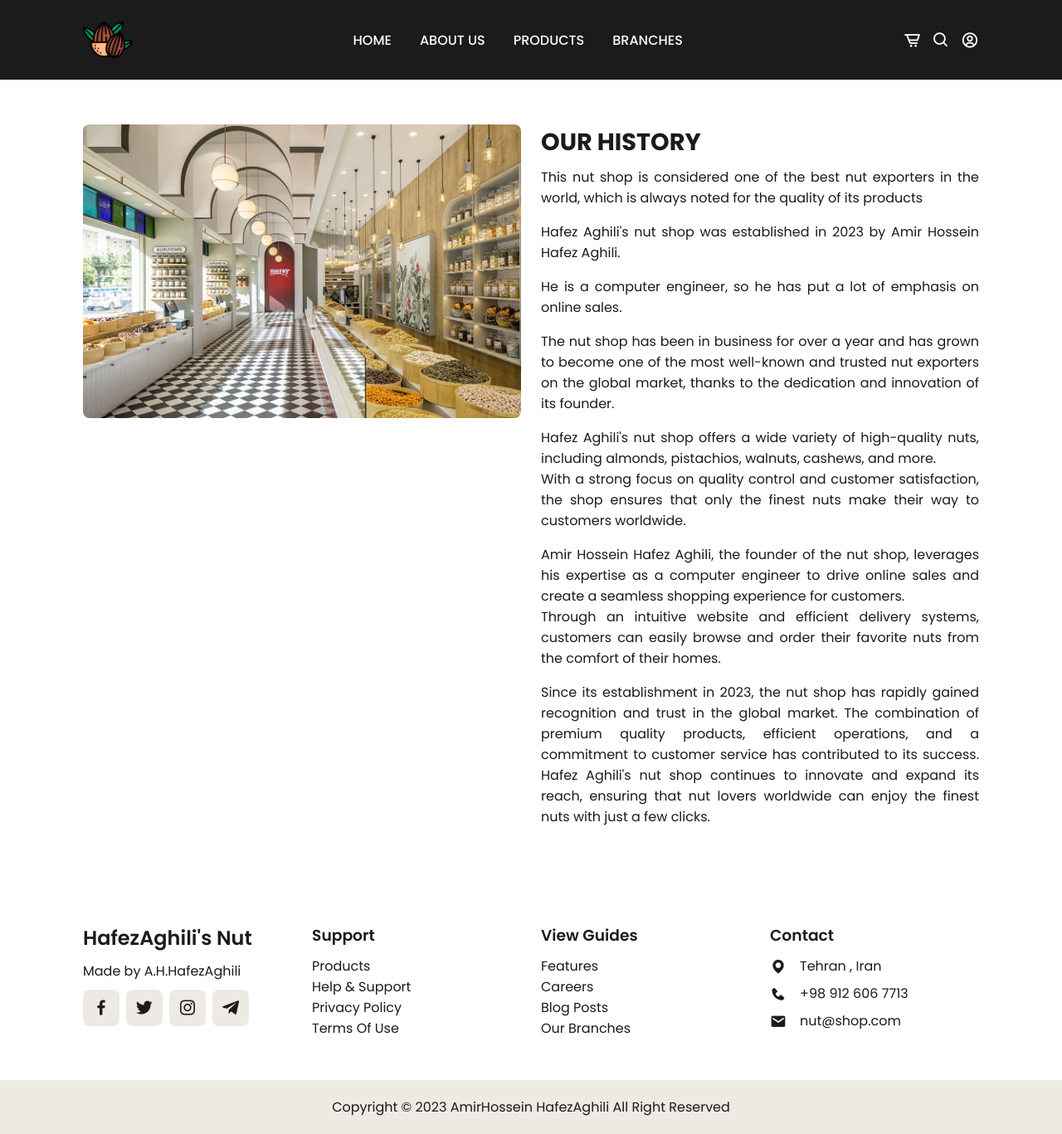
After one commit to HafezAghili/django-ecommerce-project, a Django app: page /about_us/ in a window 1280 px wide. The commit adds this page. Shown: the whole page at 83% size. Run offline with Django 4.2, Linux system fonts and the light colour scheme.

Commit message:
about_us_view

```diff
--- a/pages/urls.py
+++ b/pages/urls.py
@@ -5,6 +5,7 @@ urlpatterns = [
     path('',HomeView.as_view(),name='home'),
     path('comingsoon/',ComingSoonView.as_view(),name='comingsoon'),
     path('panel/',PanelView.as_view(),name='panel'),
+    path('about_us/',AboutView.as_view(),name='about'),
 
     #panel
     ##product
--- a/pages/views.py
+++ b/pages/views.py
@@ -27,6 +27,9 @@ class ComingSoonView(TemplateView):
 
 class PanelView(TemplateView):
     template_name = 'panel/panel.html'
+
+class AboutView(TemplateView):
+    template_name = 'about.html'
 
 
 #USER VIEWS-------------------
--- /dev/null
+++ b/templates/about.html
@@ -0,0 +1,40 @@
+{% extends 'register_base.html' %}
+{% load static %}
+
+<head>
+    <title>Log in</title>
+    {% block styles %}
+    <link rel="stylesheet" type="text/css" href="{% static 'css/stylesLogin.css' %}">
+    <style>
+        .about-text {
+            text-align: justify;
+        }
+    </style>
+    {% endblock %}
+</head>
+
+{% block content %}
+<br>
+
+<section class="about" id="about">
+    <div class="about-img">
+        <img src="{% static 'images/aboutItem.png'%}" alt="aboutItem">
+    </div>
+
+    <div class="about-text">
+        <h2>Our History</h2>
+        <p>This nut shop is considered one of the best nut exporters in the world, which is always noted for the quality of its products</p>
+        <p>Hafez Aghili's nut shop was established in 2023 by Amir Hossein Hafez Aghili.</p>
+        <p>He is a computer engineer, so he has put a lot of emphasis on online sales.</p>
+        <p>The nut shop has been in business for over a year and has grown to become one of the most well-known and trusted nut exporters on the global market, thanks to the dedication and innovation of its founder.</p>
+        <p>Hafez Aghili's nut shop offers a wide variety of high-quality nuts, including almonds, pistachios, walnuts, cashews, and more.
+            <br>With a strong focus on quality control and customer satisfaction, the shop ensures that only the finest nuts make their way to customers worldwide.</p>
+
+        <p>Amir Hossein Hafez Aghili, the founder of the nut shop, leverages his expertise as a computer engineer to drive online sales and create a seamless shopping experience for customers. <br>Through an intuitive website and efficient delivery systems, customers can easily browse and order their favorite nuts from the comfort of their homes.</p>
+
+        <p>Since its establishment in 2023, the nut shop has rapidly gained recognition and trust in the global market. The combination of premium quality products, efficient operations, and a commitment to customer service has contributed to its success. Hafez Aghili's nut shop continues to innovate and expand its reach, ensuring that nut lovers worldwide can enjoy the finest nuts with just a few clicks.
+        </p>
+    </div>
+</section>
+
+{% endblock content %}
--- a/templates/base.html
+++ b/templates/base.html
@@ -23,7 +23,7 @@
 
         <ul class="navbar">
             <li><a href="{% url 'home' %}">Home</a></li>
-            <li><a href="#about">About Us</a></li>
+            <li><a href="{% url 'about' %}">About Us</a></li>
             <li><a href="{% url 'product_view' %}">Products</a></li>
             <li><a href="#branches">Branches</a></li>
         </ul>
--- a/templates/home.html
+++ b/templates/home.html
@@ -32,7 +32,7 @@
 
         <ul class="navbar">
             <li><a href="#home">Home</a></li>
-            <li><a href="#about">About Us</a></li>
+            <li><a href="{% url 'about' %}">About Us</a></li>
             <li><a href="{% url 'product_view' %}">Products</a></li>
             <li><a href="#branches">Branches</a></li>
         </ul>
--- a/templates/register_base.html
+++ b/templates/register_base.html
@@ -24,7 +24,7 @@
 
         <ul class="navbar">
             <li><a href="{% url 'home' %}">Home</a></li>
-            <li><a href="#about">About Us</a></li>
+            <li><a href="{% url 'about' %}">About Us</a></li>
             <li><a href="{% url 'product_view' %}">Products</a></li>
             <li><a href="#branches">Branches</a></li>
         </ul>
```
